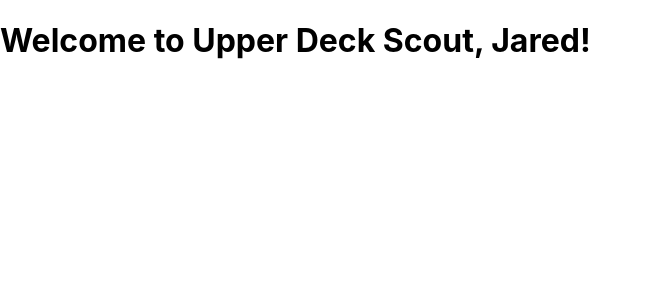
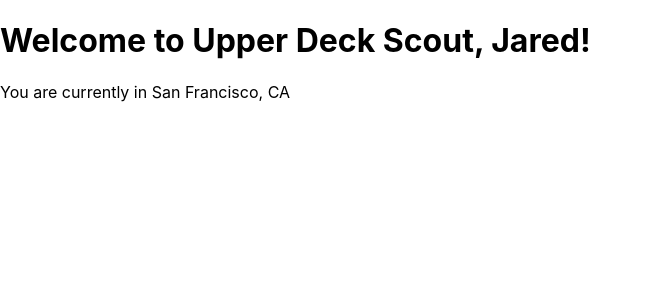
Before and after one commit to jstearne/upper-deck-scout, a React (Create React App) app in the folder upper-deck-scout/: page / in a window 1280 px wide. Shown: the top 300 px of the page, without its empty margins (0-650 px from the left). Built offline with nearby package versions, Linux system fonts and the light colour scheme.

Commit message:
Fun with props

```diff
--- a/upper-deck-scout/src/App.js
+++ b/upper-deck-scout/src/App.js
@@ -4,8 +4,10 @@
 function Welcome(props) {
 // what should the component return
   return (
-  // Make sure to return some UI
+  <div>
     <h1>Welcome to Upper Deck Scout, {props.name}!</h1>
+    <p>You are currently in {props.location}</p>
+  </div>
   );
 }
 
--- a/upper-deck-scout/src/index.js
+++ b/upper-deck-scout/src/index.js
@@ -6,7 +6,7 @@
 
 ReactDOM.render(
   <React.StrictMode>
-    <Welcome name={"Jared"} />
+    <Welcome name={"Jared"} location={"San Francisco, CA"} />
   </React.StrictMode>,
   document.getElementById('root')
 );
```
Also changed, not shown: 1 other file (tests, documents, lock files or other folders).
